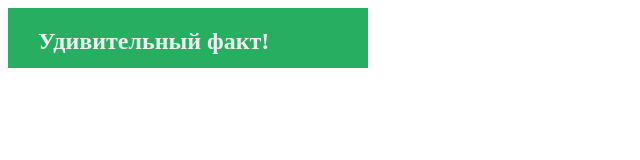
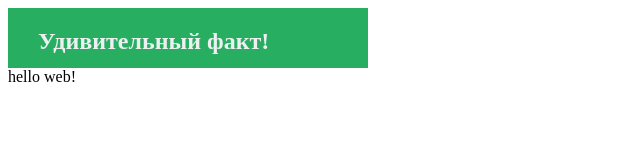
Before and after one commit to Timur1414/Timur1414.github.io, a plain HTML site: page index.html in a window 1280 px wide. Shown: the full height of the page, 0-640 px from the left. Drawn offline with Linux system fonts and the light colour scheme.

Commit message:
Update index.html

```diff
--- a/index.html
+++ b/index.html
@@ -27,5 +27,6 @@
         </p>
         <img src="img/actinia.jpg">
     </div>
+    hello web!
 </body>
 </html>
```
